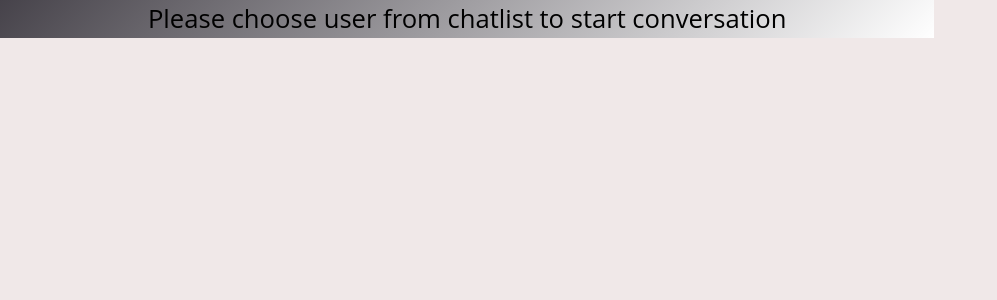
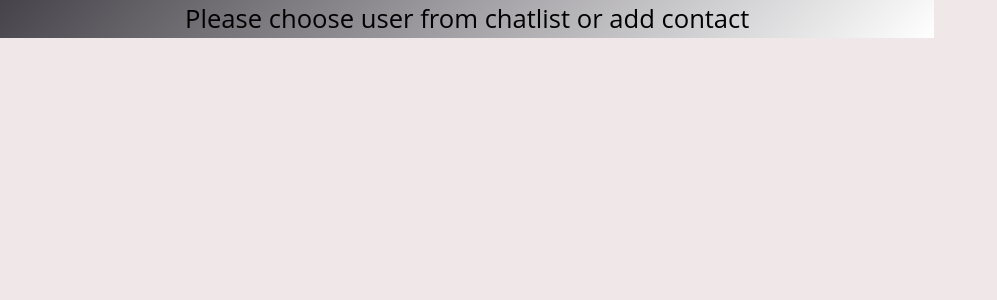
Before and after one commit to Futurestar7891/chatapp, a React (Vite) app in the folder frontend/: page /fetchmessage in a window 1280 px wide. Shown: the top 300 px of the page, without its empty margins (0-997 px from the left). Built offline with nearby package versions, Linux system fonts and the light colour scheme; no server answers; sample sign-in values are in the browser's storage.

Commit message:
info component done

```diff
--- a/frontend/src/Components/userMessage/Fetchmessages.jsx
+++ b/frontend/src/Components/userMessage/Fetchmessages.jsx
@@ -352,7 +352,7 @@ const FetchMessages = () => {
           }}
           className="Chatapprightdiv"
         >
-          Please choose user from chatlist to start conversation
+          Please choose user from chatlist or add contact
         </div>
       )}
     </>
```
